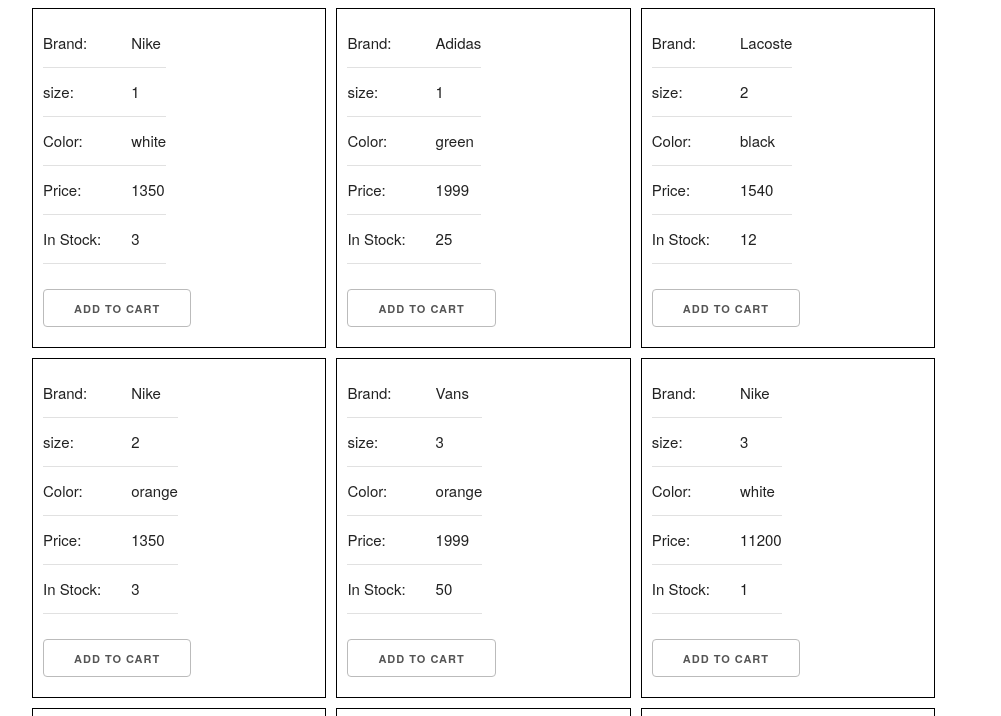
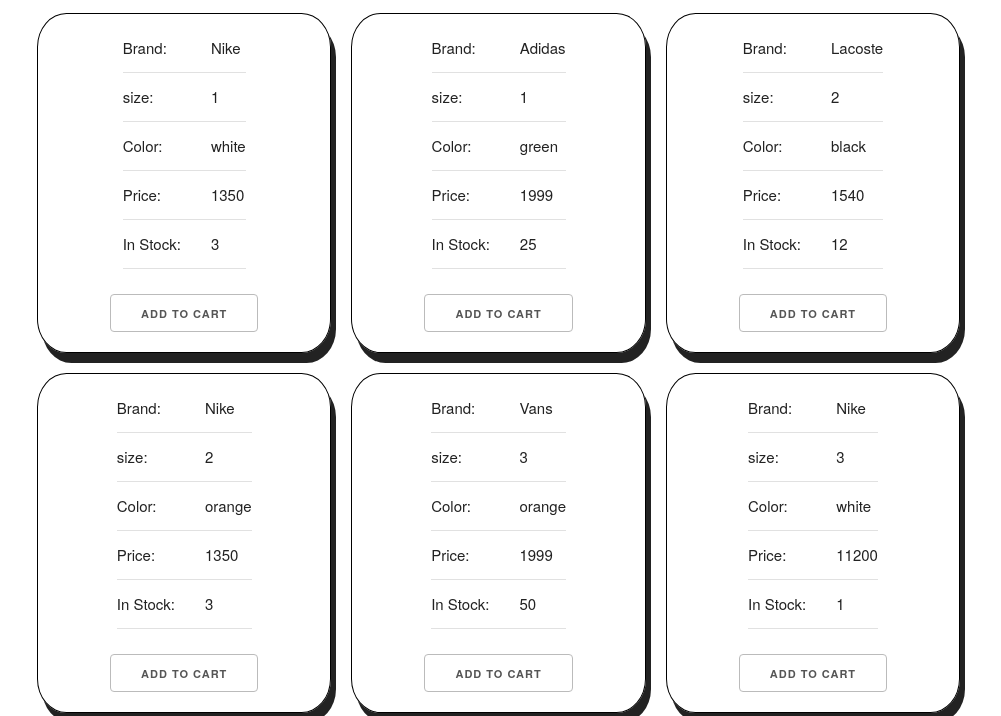
Before and after one commit to MichaelCDavids/shoe-catalogue, a plain HTML site: page index.html in a window 1280 px wide. Shown: the part 693-1409 px from the top of the page, without its empty margins (133-1134 px from the left). Drawn offline with nearby package versions, Linux system fonts and the light colour scheme.

Commit message:
added overflow scroll and rounded borders

```diff
--- a/css/custom.css
+++ b/css/custom.css
@@ -1,15 +1,29 @@
+*{
+   text-align: center;
+   margin: 0 auto;
+}
 .items {
   border: 1px solid black;
-  margin:5px;
+  border-radius: 10%;
+  box-shadow: 5px 10px;
+  margin:10px;
   padding:10px;
   width: auto;
   height: auto;
   /* float: left; */
 }
 
-.twelve.columns.insertAvailableStockElement{
-  /* float: left; */
+
+.availableStockTemplate{
+   text-align: center;
 }
-.availableStockTemplate{
 
+.stock{
+   height: 500px;
+   overflow: scroll;
+   scroll-behavior: smooth;
 }
+
+::-webkit-scrollbar {
+    display: none;
+}
```
